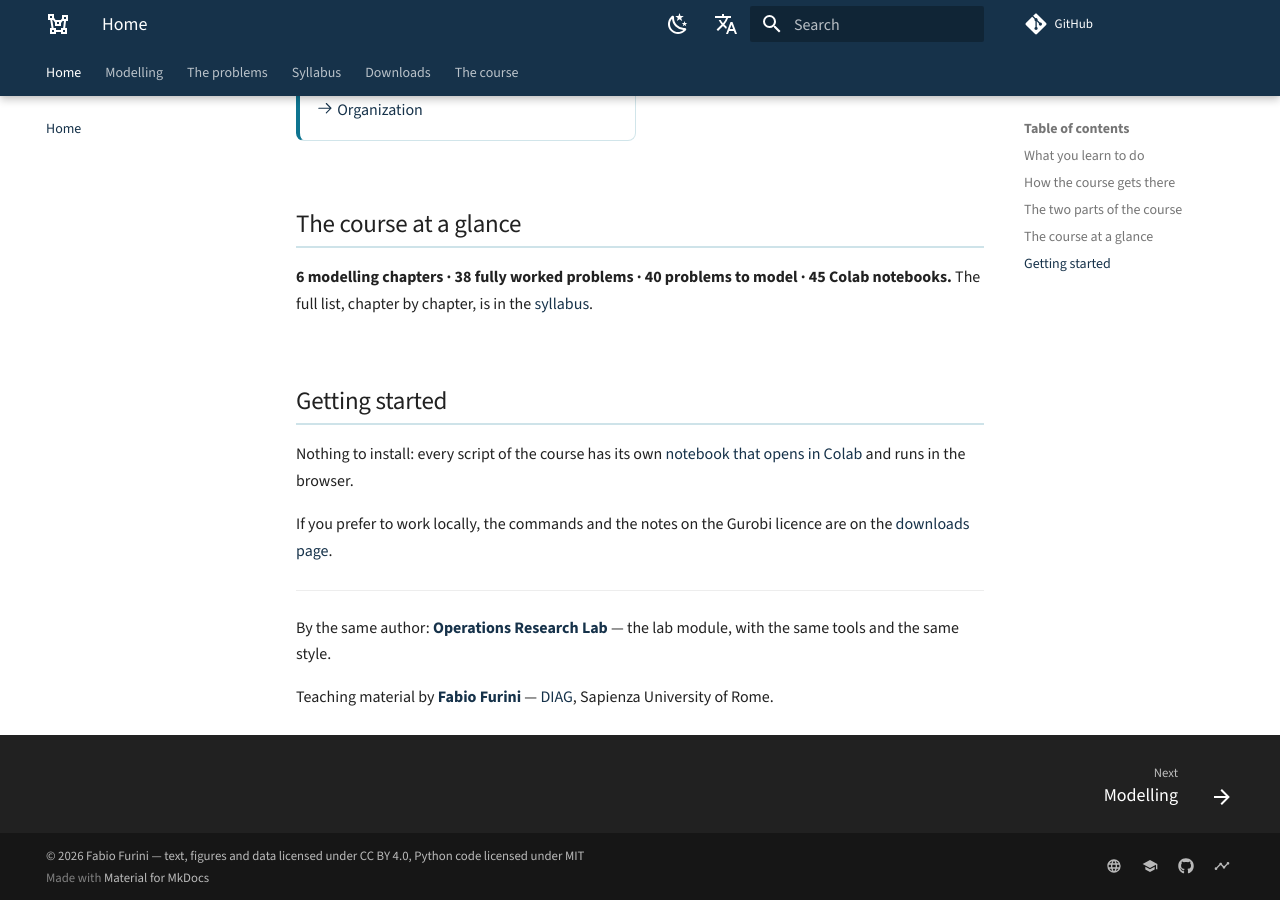
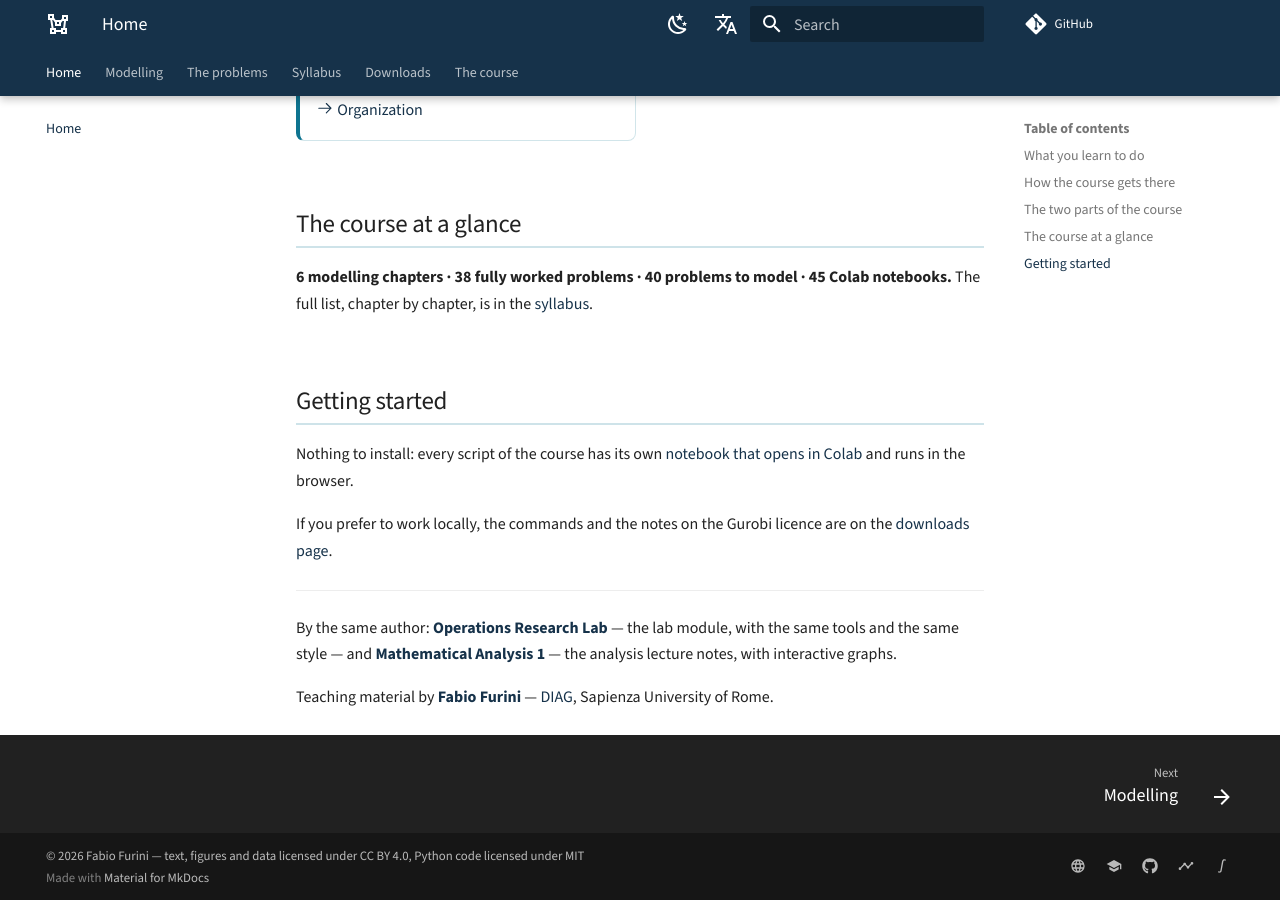
Before and after one commit to fabiofurini/mip-modelling, an MkDocs documentation site: the page built from docs/index.md, in a window 1280 px wide and 900 px high, scrolled down 2378 px. Built offline with MkDocs 1.6.1 and Material for MkDocs 9.7.7, drawn with Linux system fonts in a browser that asks for light colours; comment, search, counter and statistics services are not loaded.

Commit message:
Add the link to Mathematical Analysis 1
The Analysis website already pointed here; the link is now mutual: footer
icon, "by the same author" line on the home page and a "Same series"
section in the README. The English version points to the English site.

Co-Authored-By: Claude Opus 5 <noreply@anthropic.com>

```diff
--- a/docs/index.md
+++ b/docs/index.md
@@ -134,7 +134,9 @@ are on the [downloads page](downloads.md#regenerating-everything).
 ---
 
 By the same author: **[Operations Research Lab](https://fabiofurini.github.io/operations-research-lab/)** —
-the lab module, with the same tools and the same style.
+the lab module, with the same tools and the same style — and
+**[Mathematical Analysis 1](https://fabiofurini.github.io/mathematical-analysis-1/)** — the analysis lecture
+notes, with interactive graphs.
 
 Teaching material by **[Fabio Furini](https://sites.google.com/view/fabiofurini/home-page)** —
 [DIAG](https://www.diag.uniroma1.it/), Sapienza University of Rome.
--- a/mkdocs.yml
+++ b/mkdocs.yml
@@ -60,6 +60,9 @@ extra:
     - icon: material/chart-timeline-variant
       link: https://fabiofurini.github.io/operations-research-lab/
       name: Operations Research Lab
+    - icon: material/math-integral
+      link: https://fabiofurini.github.io/mathematical-analysis-1/
+      name: Mathematical Analysis 1
   alternate:
     - name: Italiano
       link: https://fabiofurini.github.io/modellazione-mip/
```
Also changed, not shown: README.md (+5 -0 lines).
